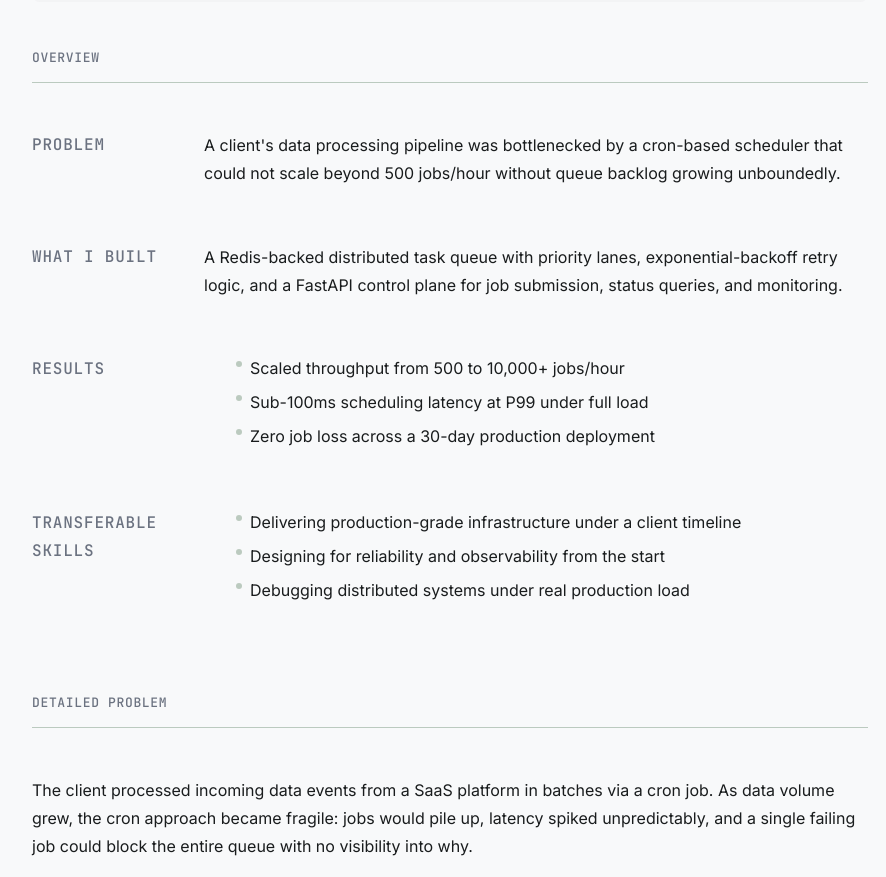
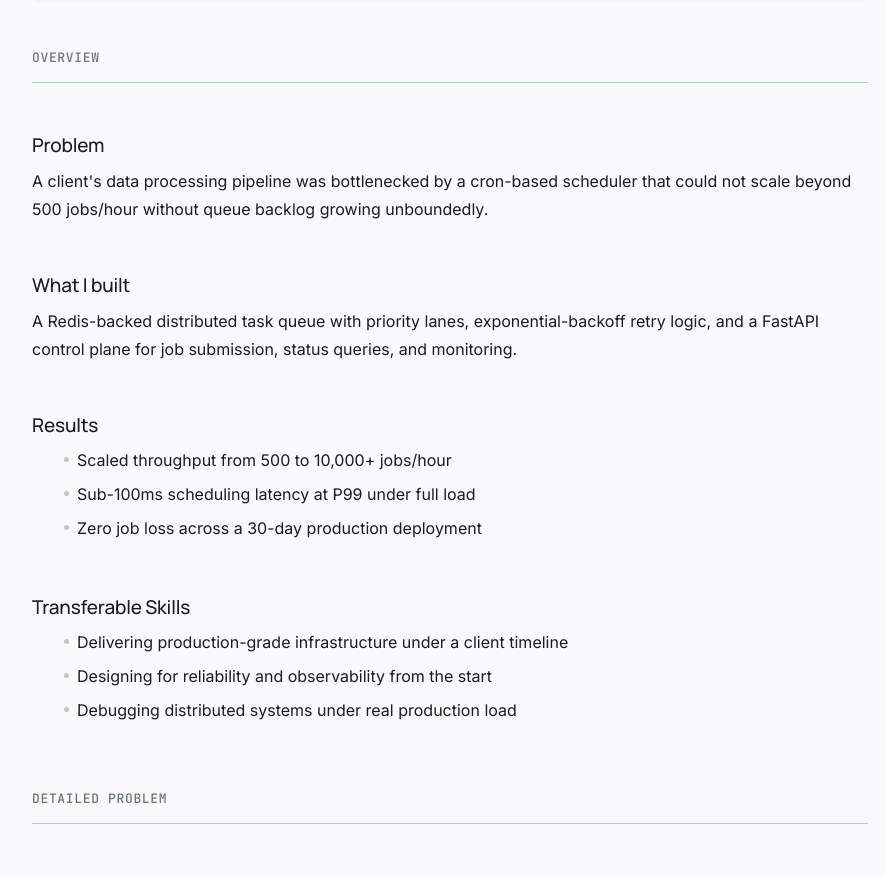
Before and after one commit to 95-ag/ag-portfolio, a Next.js app: page /work/distributed-task-queue in a window 1280 px wide. Shown: the part 580-1457 px from the top of the page, without its empty margins (340-1226 px from the left). Built offline with nearby package versions, Linux system fonts and the light colour scheme.

Commit message:
refactor: overview — drop mono-label rows, use h3 subheadings

```diff
--- a/src/components/project/project-overview.tsx
+++ b/src/components/project/project-overview.tsx
@@ -4,22 +4,19 @@ interface ProjectOverviewProps {
   overview: ProjectFrontmatter["overview"];
 }
 
-function OverviewRow({
-  label,
-  children,
-}: {
-  label: string;
-  children: React.ReactNode;
-}) {
+function BulletList({ items }: { items: string[] }) {
   return (
-    <div className="flex flex-col gap-[var(--spacing-sm)] md:flex-row md:gap-[var(--spacing-xl)]">
-      <p className="type-mono-label w-full shrink-0 text-[var(--on-surface-muted)] md:w-[140px]">
-        {label}
-      </p>
-      <div className="type-body-md min-w-0 flex-1 text-[var(--on-surface)]">
-        {children}
-      </div>
-    </div>
+    <ul className="flex flex-col gap-[var(--spacing-xs)]">
+      {items.map((item) => (
+        <li key={item} className="flex gap-[var(--spacing-sm)]">
+          <span
+            aria-hidden="true"
+            className="mt-[10px] h-[5px] w-[5px] shrink-0 rounded-full bg-[var(--outline-variant)]"
+          />
+          <span>{item}</span>
+        </li>
+      ))}
+    </ul>
   );
 }
 
@@ -30,48 +27,25 @@ export function ProjectOverview({ overview }: ProjectOverviewProps) {
   const skillsList = overview.transferableSkills ?? overview.learnings ?? [];
 
   return (
-    <section
-      aria-label="Project overview"
-      className="flex flex-col gap-[var(--spacing-xl)]"
-    >
-      <OverviewRow label="Problem">
-        <p>{overview.problem}</p>
-      </OverviewRow>
+    <section aria-label="Project overview">
+      <h3>Problem</h3>
+      <p>{overview.problem}</p>
 
-      <OverviewRow label="What I built">
-        <p>{overview.built}</p>
-      </OverviewRow>
+      <h3>What I built</h3>
+      <p>{overview.built}</p>
 
       {overview.results && overview.results.length > 0 && (
-        <OverviewRow label="Results">
-          <ul className="flex flex-col gap-[var(--spacing-xs)]">
-            {overview.results.map((result) => (
-              <li key={result} className="flex gap-[var(--spacing-sm)]">
-                <span
-                  aria-hidden="true"
-                  className="mt-[6px] h-[6px] w-[6px] shrink-0 rounded-full bg-[var(--outline-variant)]"
-                />
-                {result}
-              </li>
-            ))}
-          </ul>
-        </OverviewRow>
+        <>
+          <h3>Results</h3>
+          <BulletList items={overview.results} />
+        </>
       )}
 
       {skillsList.length > 0 && (
-        <OverviewRow label={skillsLabel}>
-          <ul className="flex flex-col gap-[var(--spacing-xs)]">
-            {skillsList.map((skill) => (
-              <li key={skill} className="flex gap-[var(--spacing-sm)]">
-                <span
-                  aria-hidden="true"
-                  className="mt-[6px] h-[6px] w-[6px] shrink-0 rounded-full bg-[var(--outline-variant)]"
-                />
-                {skill}
-              </li>
-            ))}
-          </ul>
-        </OverviewRow>
+        <>
+          <h3>{skillsLabel}</h3>
+          <BulletList items={skillsList} />
+        </>
       )}
     </section>
   );
```
